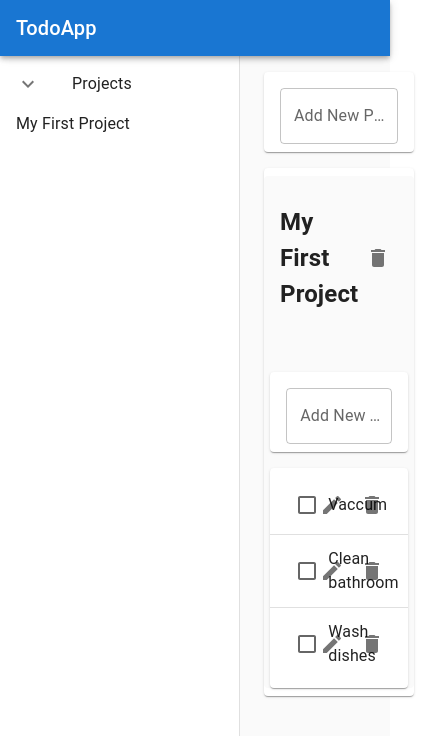
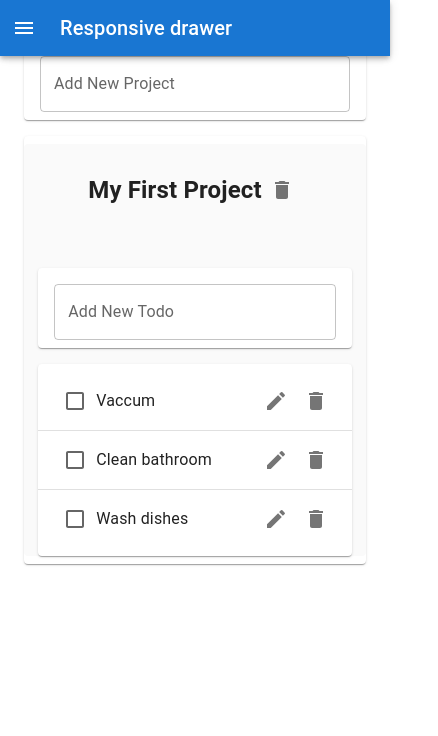
Before and after one commit to camille-celine/Todo-project, a React (Create React App) app: page / in a window 390 px wide. Shown: the top 736 px of the page, 438 px wide, since content can reach past the window. Built offline with nearby package versions, Linux system fonts and the light colour scheme.

Commit message:
Responsive Drawer

```diff
--- a/src/TodoApp.js
+++ b/src/TodoApp.js
@@ -3,8 +3,8 @@ import ProjectForm from "./ProjectForm";
 import ProjectList from "./ProjectList";
 import useProjectState from "./hooks/useProjectState";
 import Paper from '@mui/material/Paper';
-import { Typography } from '@mui/material';
-import { AppBar } from '@mui/material';
+/* import { Typography } from '@mui/material';
+import { AppBar } from '@mui/material'; */
 import { Toolbar } from '@mui/material';
 import Box from '@mui/material/Box';
 import Drawer from '@mui/material/Drawer';
@@ -14,68 +14,126 @@ import KeyboardArrowDownIcon from '@mui/icons-material/KeyboardArrowDown';
 import ListItem from '@mui/material/ListItem';
 import ListItemIcon from '@mui/material/ListItemIcon';
 import Divider from '@mui/material/Divider';
+import PropTypes from 'prop-types';
+import AppBar from '@mui/material/AppBar';
+import IconButton from '@mui/material/IconButton';
+import InboxIcon from '@mui/icons-material/MoveToInbox';
+import ListItemButton from '@mui/material/ListItemButton';
+import ListItemText from '@mui/material/ListItemText';
+import MailIcon from '@mui/icons-material/Mail';
+import MenuIcon from '@mui/icons-material/Menu';
+import Typography from '@mui/material/Typography';
 
-function TodoApp() {
+const drawerWidth = 240;
+
+function TodoApp(props) {
 
   const initialProject = [{ id: 1, name: "My First Project"}];
   // Control the state of all the projects
   const {projects, addProject, removeProject} = useProjectState(initialProject);
 
-  const drawerWidth = 240;
+  const { window } = props;
+  const [mobileOpen, setMobileOpen] = React.useState(false);
+
+  const handleDrawerToggle = () => {
+    setMobileOpen(!mobileOpen);
+  };
+
+  const drawer = (
+    <div>
+      <Toolbar />
+      <Divider />
+      <List>
+        {projects.map((project, index) => (
+          <ListItem key={project.name} disablePadding>
+            <ListItemButton>
+              <ListItemIcon>
+                {index % 2 === 0 ? <InboxIcon /> : <MailIcon />}
+              </ListItemIcon>
+              <ListItemText primary={project.name} />
+            </ListItemButton>
+          </ListItem>
+        ))}
+      </List>
+    </div>
+  );
+
+  const container = window !== undefined ? () => window().document.body : undefined;
   return (
-    <Paper
-      style={{
-        padding: 0,
-        margin: 0,
-        height: "100vh",
-        backgroundColor: "#fafafa"
-      }}
-      elevation={0}
-    >
     <Box sx={{ display: 'flex' }}>
       <CssBaseline />
-        <AppBar position="fixed" sx={{ zIndex: (theme) => theme.zIndex.drawer + 1 }}>
+      {/* AppBar starts here */}
+      <AppBar
+        position="fixed"
+        sx={{
+          width: { sm: `calc(100% - ${drawerWidth}px)` },
+          ml: { sm: `${drawerWidth}px` },
+        }}
+      >
         <Toolbar>
+          <IconButton
+            color="inherit"
+            aria-label="open drawer"
+            edge="start"
+            onClick={handleDrawerToggle}
+            sx={{ mr: 2, display: { sm: 'none' } }}
+          >
+            <MenuIcon />
+          </IconButton>
           <Typography variant="h6" noWrap component="div">
-              TodoApp
+            Responsive drawer
           </Typography>
         </Toolbar>
       </AppBar>
+      {/* AppBar ends here */}
+
+      {/* Drawer starts here */}
+      <Box
+        component="nav"
+        sx={{ width: { sm: drawerWidth }, flexShrink: { sm: 0 } }}
+        aria-label="mailbox folders"
+      >
+        {/* The implementation can be swapped with js to avoid SEO duplication of links. */}
+        <Drawer
+          container={container}
+          variant="temporary"
+          open={mobileOpen}
+          onClose={handleDrawerToggle}
+          ModalProps={{
+            keepMounted: true, // Better open performance on mobile.
+          }}
+          sx={{
+            display: { xs: 'block', sm: 'none' },
+            '& .MuiDrawer-paper': { boxSizing: 'border-box', width: drawerWidth },
+          }}
+        >
+          {drawer}
+        </Drawer>
         <Drawer
           variant="permanent"
           sx={{
-            width: drawerWidth,
-            flexShrink: 0,
-            [`& .MuiDrawer-paper`]: { width: drawerWidth, boxSizing: 'border-box' },
+            display: { xs: 'none', sm: 'block' },
+            '& .MuiDrawer-paper': { boxSizing: 'border-box', width: drawerWidth },
           }}
+          open
         >
-          <Toolbar />
-          <Box sx={{ overflow: 'auto' }}>
-            <List>
-              <ListItem button >
-                <ListItemIcon>
-                  <KeyboardArrowDownIcon/>
-                </ListItemIcon>
-                Projects
-              </ListItem>
-              {projects.map((project, i) => (
-                <ListItem>
-                  <div dispay="block">{project.name}</div>
-                  {i < projects.length - 1 && <Divider />}
-                </ListItem>
-              ))}
-            </List>
+          {drawer}
+        </Drawer>
       </Box>
-        </Drawer>
-        <Box component="main" sx={{ flexGrow: 1, p: 3, mt: 4 }}>
+      {/* Drawer ends here */}
+
+      <Box
+        component="main"
+        sx={{ flexGrow: 1, p: 3, width: { sm: `calc(100% - ${drawerWidth}px)` } }}
+      >
         <ProjectForm addProject={addProject}/>
         <ProjectList
           projects={projects}
           removeProject={removeProject}
         />
+
       </Box>
     </Box>
-    </Paper>
   )
 }
 
```
Lines whose indentation alone changed are shown as unchanged.
